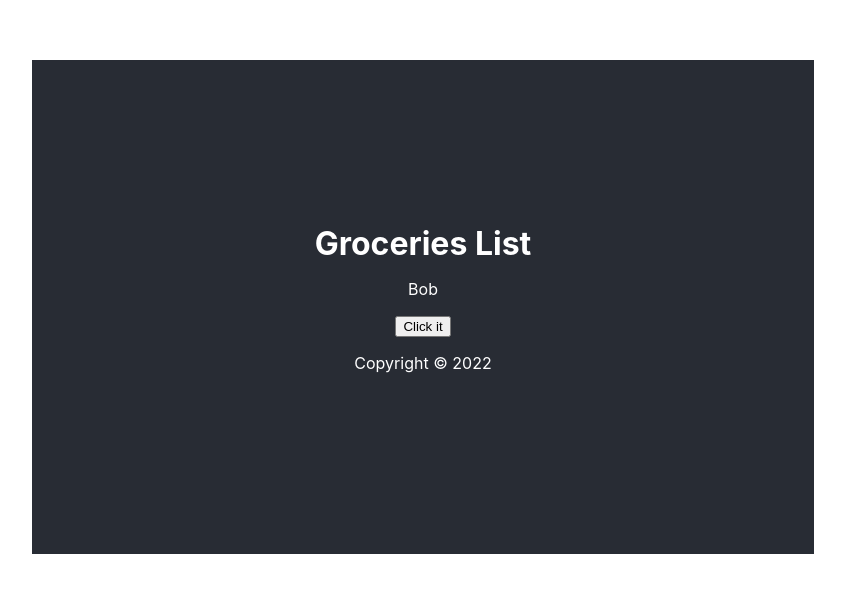
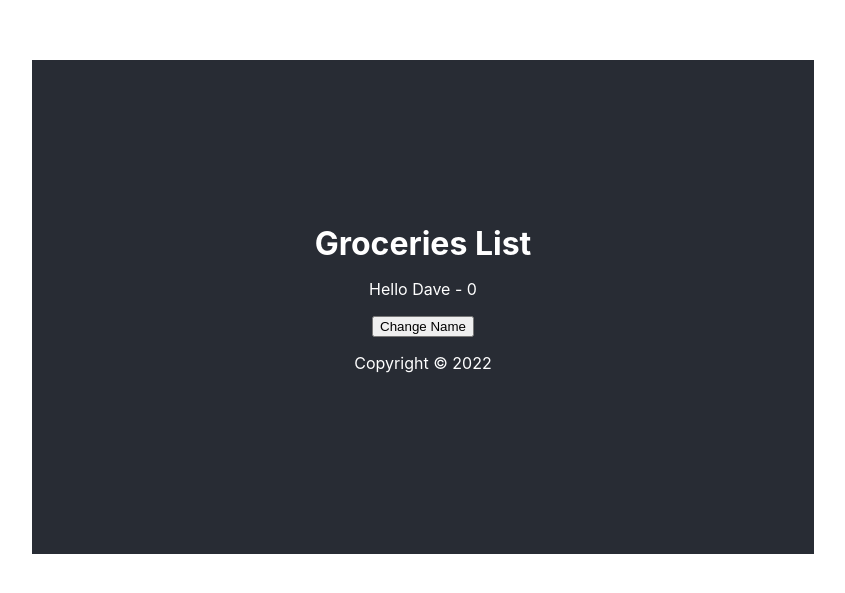
Before and after one commit to ModernCoding/reactjs-01tut, a React (Create React App) app: page / in a window 1280 px wide. Shown: the part 101-694 px from the top of the page, without its empty margins (217-1062 px from the left). Built offline with nearby package versions, Linux system fonts and the light colour scheme.

Commit message:
useState

```diff
--- a/src/Content.js
+++ b/src/Content.js
@@ -1,19 +1,29 @@
+import { useState } from 'react'
+
+
 const Content = () => {
 
-  const randomName = ((names, i) => names [ i ] ) (
+  const [ name, setName ] = useState ('Dave')
+  const [ count, setCount ] = useState (0)
+
+  const handleCount = () => (i => setCount (++i)) (count)
+
+  const handleNameChange = () => ((names, i) => setName (names [ i ])) (
       [ 'Bob', 'Kevin', 'Dave' ],
       Math.floor (Math.random () * 3)
     )
 
 
-  const handleClick = e => console.log (e.target)
-
-
   return (
 
     <main>
-      <p>{ randomName }</p>
-      <button onClick={ e => handleClick (e) }>Click it</button>
+
+      <p onClick={ handleCount }>
+        Hello { name } - { count }
+      </p>
+
+      <button onClick={ handleNameChange }>Change Name</button>
+
     </main>
 
   )
```
